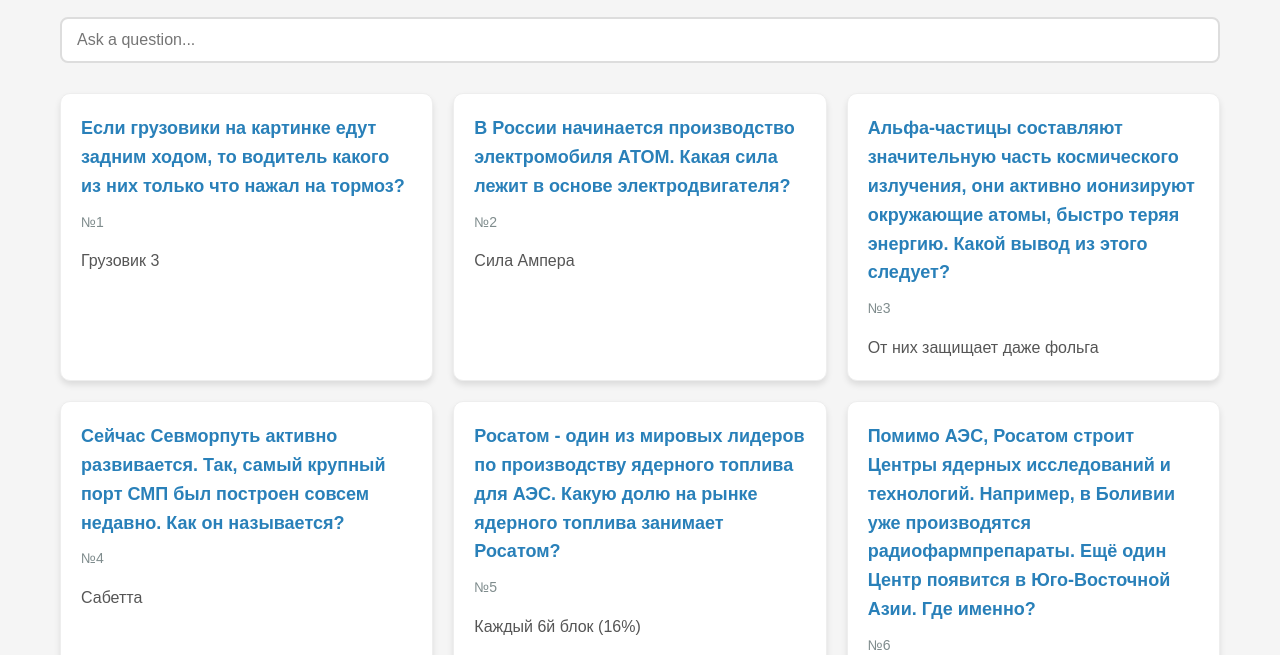
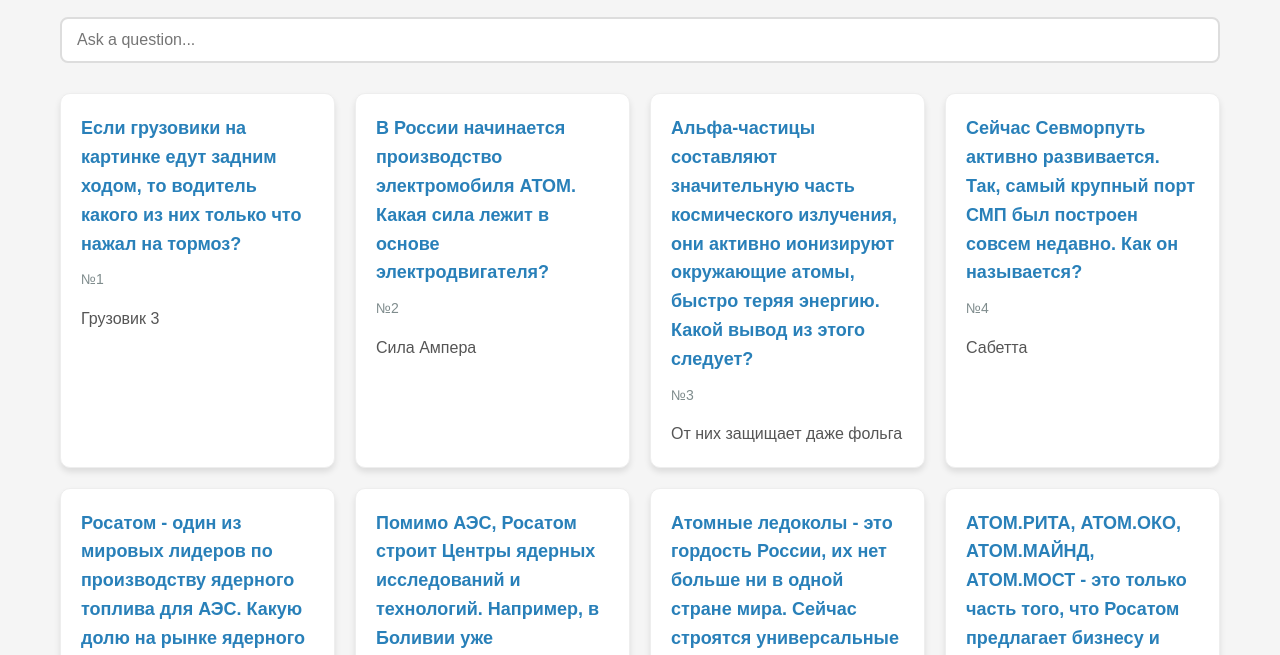
Before and after one commit to Anastasia-Rubtcova/icebreaker-of-knowledge, a plain HTML site: page index.html in a window 1280 px wide. Shown: the part 145-800 px from the top of the page. Drawn offline with Linux system fonts and the light colour scheme.

Commit message:
fix styles

```diff
--- a/styles.css
+++ b/styles.css
@@ -39,7 +39,7 @@
 
 .cards-grid {
     display: grid;
-    grid-template-columns: repeat(auto-fill, minmax(300px, 1fr));
+    grid-template-columns: repeat(auto-fill, minmax(250px, 1fr));
     gap: 20px;
     margin-top: 30px;
 }
```
